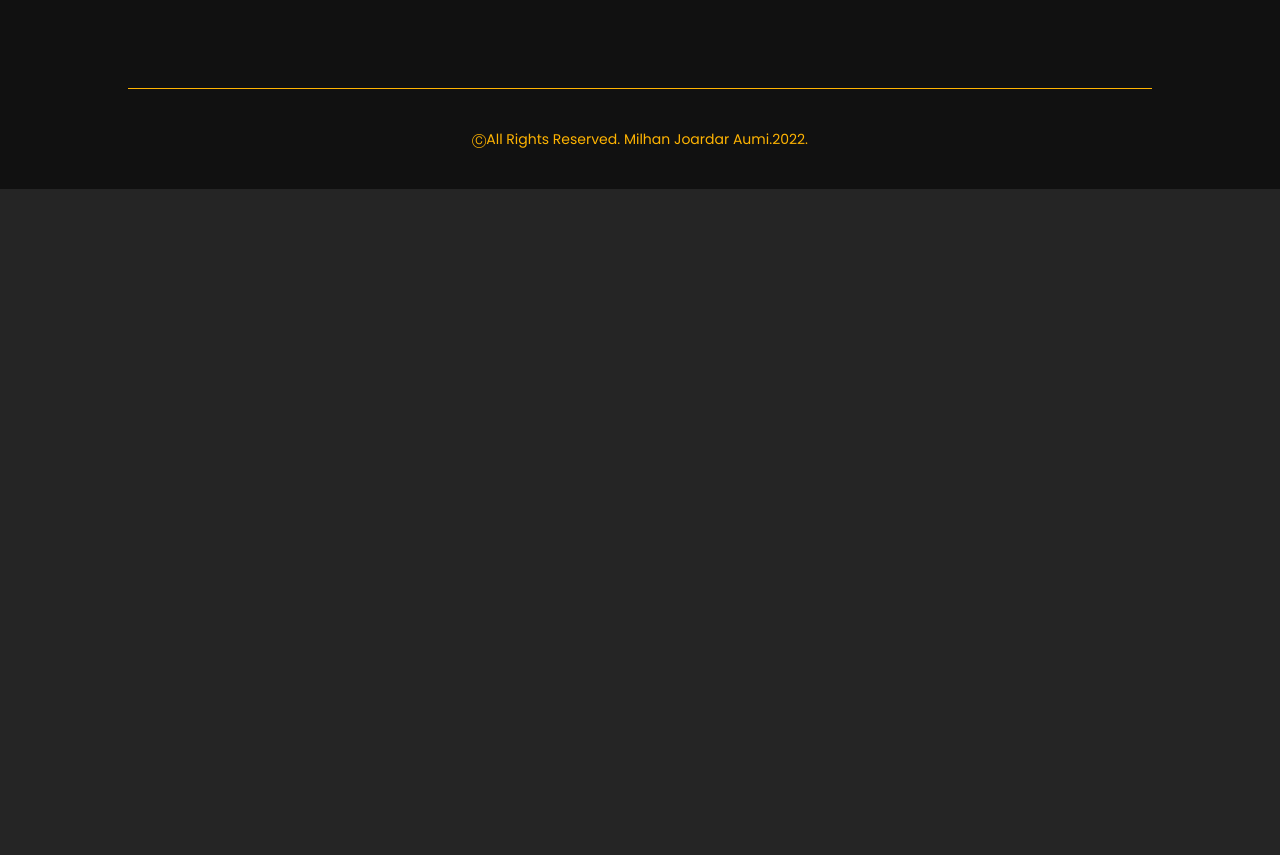
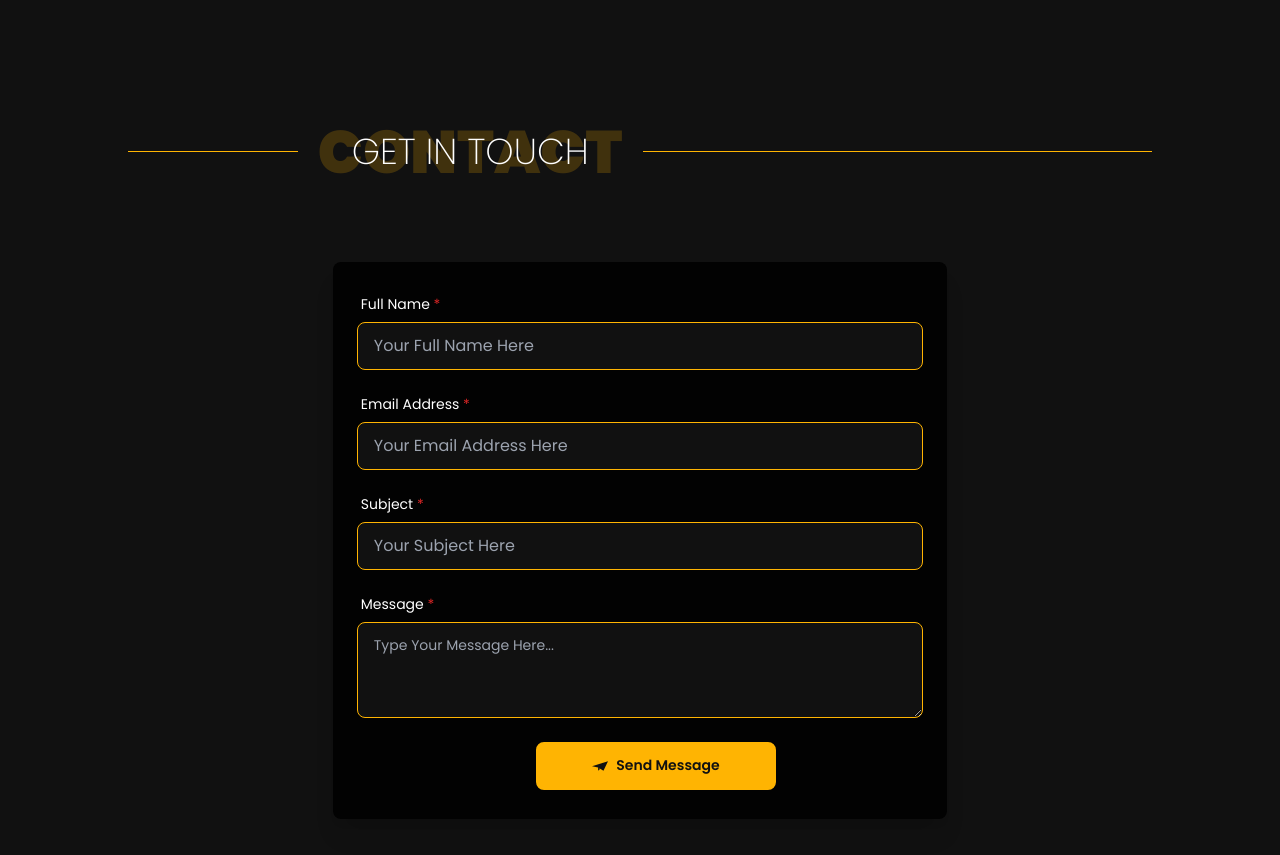
Before and after one commit to mjaumi/portfolio-milhan-joardar-aumi, a React (Create React App) app: page / in a window 1280 px wide. Shown: the part 5220-6075 px from the top of the page. Before the commit the page ends 5409 px from the top, so only its background shows below. Built offline with nearby package versions, Linux system fonts and the light colour scheme.

Commit message:
contact section added and emailjs integration done

```diff
--- a/package.json
+++ b/package.json
@@ -9,6 +9,7 @@
     "@testing-library/user-event": "^13.5.0",
     "body-scroll-lock": "^4.0.0-beta.0",
     "daisyui": "^2.15.1",
+    "emailjs-com": "^3.2.0",
     "file-saver": "^2.0.5",
     "react": "^18.1.0",
     "react-dom": "^18.1.0",
--- a/public/projects.json
+++ b/public/projects.json
@@ -7,6 +7,15 @@
         "tags": ["React", "RTK Query", "Redux Toolkit","React Redux", "Tailwind CSS", "DaisyUI", "JSON Server", "React Router"],
         "livePreviewUrl": "https://lws-learning-portal-mjaumi.netlify.app",
         "githubClientUrl": "https://github.com/mjaumi/lws-10-learning-portal"
+    },
+    {
+        "id": 2,
+        "title": "Task Manager",
+        "thumbnail": "https://i.ibb.co/X4zDzVv/task-manager.png",
+        "description": "A task manager web application where user can add, edit or delete tasks and can manage them accordingly. Here user can also search tasks from the search box.",
+        "tags": ["React", "RTK Query", "Redux Toolkit","React Redux", "Tailwind CSS", "JSON Server", "React Router"],
+        "livePreviewUrl": "https://lws-task-manager-mjaumi.netlify.app",
+        "githubClientUrl": "https://github.com/mjaumi/lws-09-task-manager"
     },
     {
         "id": 2,
--- a/src/App.js
+++ b/src/App.js
@@ -10,6 +10,7 @@ import Blogs from './components/Blogs/Blogs';
 import Footer from './components/Footer/Footer';
 import Projects from './components/Projects/Projects';
 import Experiences from './components/Experiences/Experiences';
+import Contact from './components/Contact/Contact';
 
 function App() {
   // integration of react hooks here
@@ -29,6 +30,7 @@ function App() {
       <Expertise />
       <Projects />
       <Blogs />
+      <Contact />
       <Footer hasSplashAnimFinished={hasSplashAnimFinished} />
     </main>
   );
--- a/src/components/Contact/Contact.js
+++ b/src/components/Contact/Contact.js
@@ -1,52 +1,74 @@
-import { faEnvelope } from '@fortawesome/free-solid-svg-icons';
-import { FontAwesomeIcon } from '@fortawesome/react-fontawesome';
 import React from 'react';
+import emailjs from 'emailjs-com';
+import { SiMinutemailer } from 'react-icons/si';
+import SectionTitle from '../SectionTitle/SectionTitle';
+import PortfolioButton from '../Buttons/PortfolioButton';
+import { animated } from '@react-spring/web';
+import useDivFadeInAnimation from '../../hooks/useDivFadeInAnimation';
 
-const Contact = ({ currentSection }) => {
+const Contact = () => {
+    // integration of custom hooks hooks here
+    const { ref, animProps } = useDivFadeInAnimation();
+
+    // handler function to handle message sending feature
+    const sendMessageHandler = e => {
+        e.preventDefault();
+
+        emailjs.sendForm(
+            process.env.REACT_APP_SERVICE_ID,
+            process.env.REACT_APP_TEMPLATE_ID,
+            e.target,
+            process.env.REACT_APP_PUBLIC_KEY
+        )
+            .then(res => console.log(res))
+            .catch(err => console.log(err));
+
+        e.target.reset();
+    }
 
     // rendering contact component here
     return (
-        <section className='relative border-t-4 border-accent/50 section md:h-screen'>
-            <div className='sticky z-30 bg-primary w-full h-full overflow-hidden'>
-                <h1 className={`hidden md:block absolute text-accent opacity-20 text-4xl md:text-8xl font-black -rotate-90 left-0 -translate-x-1/3 md:translate-x-0 duration-500 ${currentSection === 'Contact' ? 'top-[42%] md:top-[45%] -translate-y-1/2' : 'top-[150%]'}`}>Contact</h1>
-                <h2 className='mt-10 text-accent font-bold text-3xl block md:hidden'>Contact</h2>
-                <div className={`w-[90%] md:w-[75%] mt-10 mb-20 md:mb-0 md:mt-0 md:pl-20 mx-auto h-full flex flex-col md:flex-row items-center justify-center ${currentSection === 'Contact' ? 'md:animate-bottom-top-fade-in' : 'md:opacity-0'}`}>
-                    <div className='w-full flex flex-col md:flex-row bg-secondary p-6 rounded-3xl shadow-xl text-neutral'>
-                        <div className='md:w-1/2 flex flex-col justify-center'>
-                            <h2 className='text-4xl text-accent font-bold'>Want To Know More About Me?</h2>
-                            <p className='mt-5 w-4/5 mx-auto'>Don't hesitate, just send me an email. I will try to reach you as early as possible.</p>
-                        </div>
-                        <div className='md:w-1/2 mt-10 md:mt-0 md:ml-10'>
-                            <form>
+        <section className='w-[95%] md:w-4/5 mx-auto overflow-hidden mt-20'>
+            <SectionTitle
+                mainTitleText={'Get in Touch'}
+                bgTitleText={'Contact'}
+            />
+            <animated.div ref={ref} style={animProps} className='py-20 w-[95%] md:w-3/5 mx-auto'>
+                <div className='w-full bg-secondary p-6 rounded-lg shadow-xl text-neutral'>
+                    <form onSubmit={sendMessageHandler}>
                         <div className='form-control w-full'>
                             <label className='label'>
-                                        <span className='label-text text-neutral'>Your Email ID <span className='text-red-600'>*</span></span>
+                                <span className='label-text text-neutral'>Full Name <span className='text-red-600'>*</span></span>
                             </label>
-                                    <input type='email' placeholder='Your Email ID Here' className='input input-bordered input-accent bg-primary w-full' required />
+                            <input type='text' name='fullName' placeholder='Your Full Name Here' className='input input-bordered input-accent bg-primary w-full' required />
+                        </div>
+                        <div className='form-control w-full mt-4'>
+                            <label className='label'>
+                                <span className='label-text text-neutral'>Email Address <span className='text-red-600'>*</span></span>
+                            </label>
+                            <input type='email' name='email' placeholder='Your Email Address Here' className='input input-bordered input-accent bg-primary w-full' required />
                         </div>
                         <div className='form-control w-full mt-4'>
                             <label className='label'>
                                 <span className='label-text text-neutral'>Subject <span className='text-red-600'>*</span></span>
                             </label>
-                                    <input type='text' placeholder='Your Subject Here' className='input input-bordered input-accent bg-primary w-full' required />
+                            <input type='text' name='subject' placeholder='Your Subject Here' className='input input-bordered input-accent bg-primary w-full' required />
                         </div>
                         <div className='form-control mt-4'>
                             <label className='label'>
-                                        <span className='label-text text-neutral'>Your Email <span className='text-red-600'>*</span></span>
+                                <span className='label-text text-neutral'>Message <span className='text-red-600'>*</span></span>
                             </label>
-                                    <textarea className='textarea textarea-bordered textarea-accent bg-primary h-24' placeholder='Type Your Email Here...' required></textarea>
+                            <textarea name='message' className='textarea textarea-bordered textarea-accent bg-primary h-24' placeholder='Type Your Message Here...' required></textarea>
                         </div>
                         <div className='mt-6'>
-                                    <button className='btn btn-accent text-secondary gap-2 capitalize w-full md:w-60'>
-                                        Send Email
-                                        <FontAwesomeIcon icon={faEnvelope} />
-                                    </button>
+                            <PortfolioButton btnType={'submit'}>
+                                <SiMinutemailer className='mr-2 w-4 h-4' />
+                                Send Message
+                            </PortfolioButton>
                         </div>
                     </form>
                 </div>
-                    </div>
-                </div>
-            </div>
+            </animated.div>
         </section>
     );
 };
```
Also changed, not shown: 1 other file (tests, documents, lock files or other folders). Lines whose indentation alone changed are shown as unchanged.
